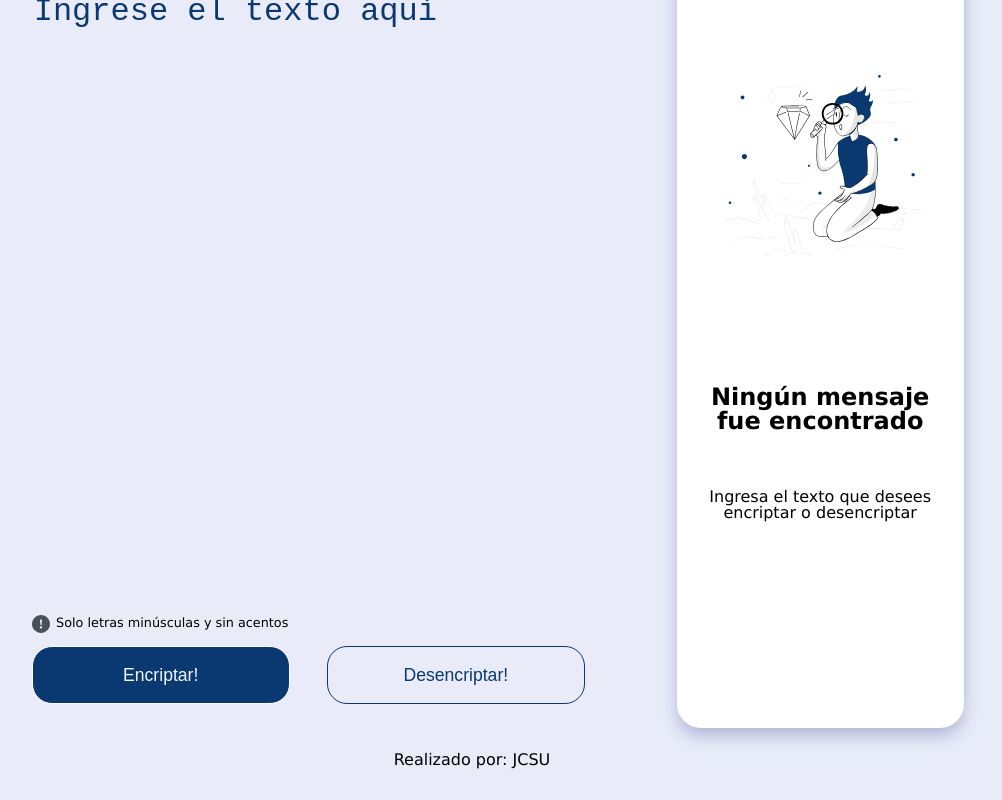
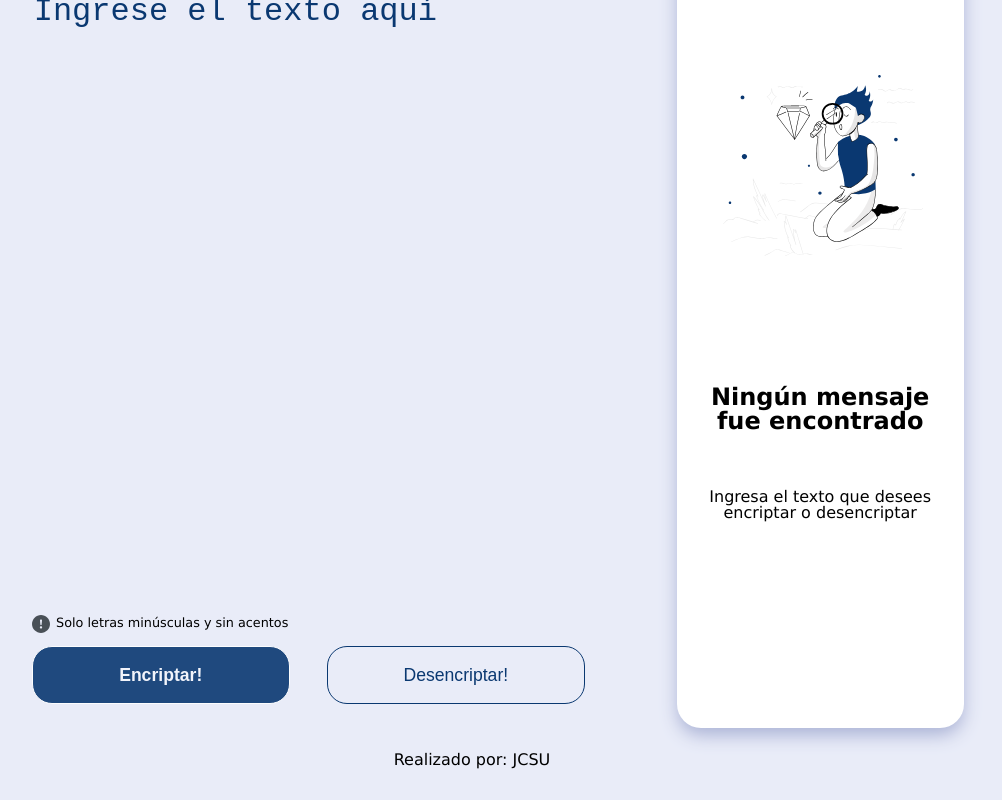
Before and after one commit to jcarlosSU/desafio-encriptador, a plain HTML site: page index.html in a window 1280 px wide. In both pictures the pointer is over the input "Encriptar!". Shown: the part 166-966 px from the top of the page, without its empty margins (168-1170 px from the left). Drawn offline with Linux system fonts and the light colour scheme.

Commit message:
Se modifico el :hover de los botones

```diff
--- a/css/styles.css
+++ b/css/styles.css
@@ -8,16 +8,13 @@ body {
 }
 main {
   margin: 1.5em 0 0.5em 0;
-  /* border: 4px solid black; */
   width: 80%;
   display: inline-flex;
 }
 .div-texto-a-encriptar {
-  /*  border: 2px solid orangered; */
   margin-top: 2.5rem;
 }
 h1 {
-  /* border: 2px solid rgb(204, 225, 16); */
   padding: 0 2em 2em 0;
   margin-left: -3.7em;
   margin-top: -1em;
@@ -26,7 +23,6 @@ h1 {
   padding: 0.8em;
 }
 .principal {
-  /* border: 2px solid blue; */
   width: 70%;
 }
 .principal div {
@@ -50,7 +46,6 @@ h1 {
 }
 
 h2 {
-  /*   border: 1px solid green; */
   padding: 0.7em 0;
   display: flex;
   font-size: 0.8rem;
@@ -61,9 +56,7 @@ h2 {
   padding-right: 0.5em;
   width: 18px;
 }
-/* .botones-div input {
-  border: 2px solid yellow;
-} */
+
 .botones {
   cursor: pointer;
   border-radius: 20px;
@@ -71,6 +64,10 @@ h2 {
   margin: 0.3rem 2rem 0.5rem 0;
   padding: 1.1rem 1.1rem;
   width: 40%;
+}
+.botones:hover {
+  opacity: 0.9;
+  font-weight: bold;
 }
 .boton-encriptar {
   color: #f3f5fc;
@@ -82,10 +79,8 @@ h2 {
   background-color: #e9ecf8;
   color: #0a3871;
 }
-/* .boton-encriptar:hover {
-} */
+
 .area-textos {
-  /* border: 1px solid olivedrab; */
   margin-bottom: 2.2em;
   position: relative;
   height: 85.5%;
@@ -94,7 +89,6 @@ h2 {
   background-color: white;
   border-radius: 1.5em;
   box-shadow: 0px 8px 18px -1px rgba(170, 178, 213, 1);
-  /*border: 4px solid red; */
   text-align: center;
   margin-bottom: -1em;
   width: 28%;
@@ -139,8 +133,6 @@ h2 {
 }
 footer {
   padding: 2em;
-  /* border: 2px solid yellowgreen; */
-
   text-align: center;
   width: 80%;
 }
```
